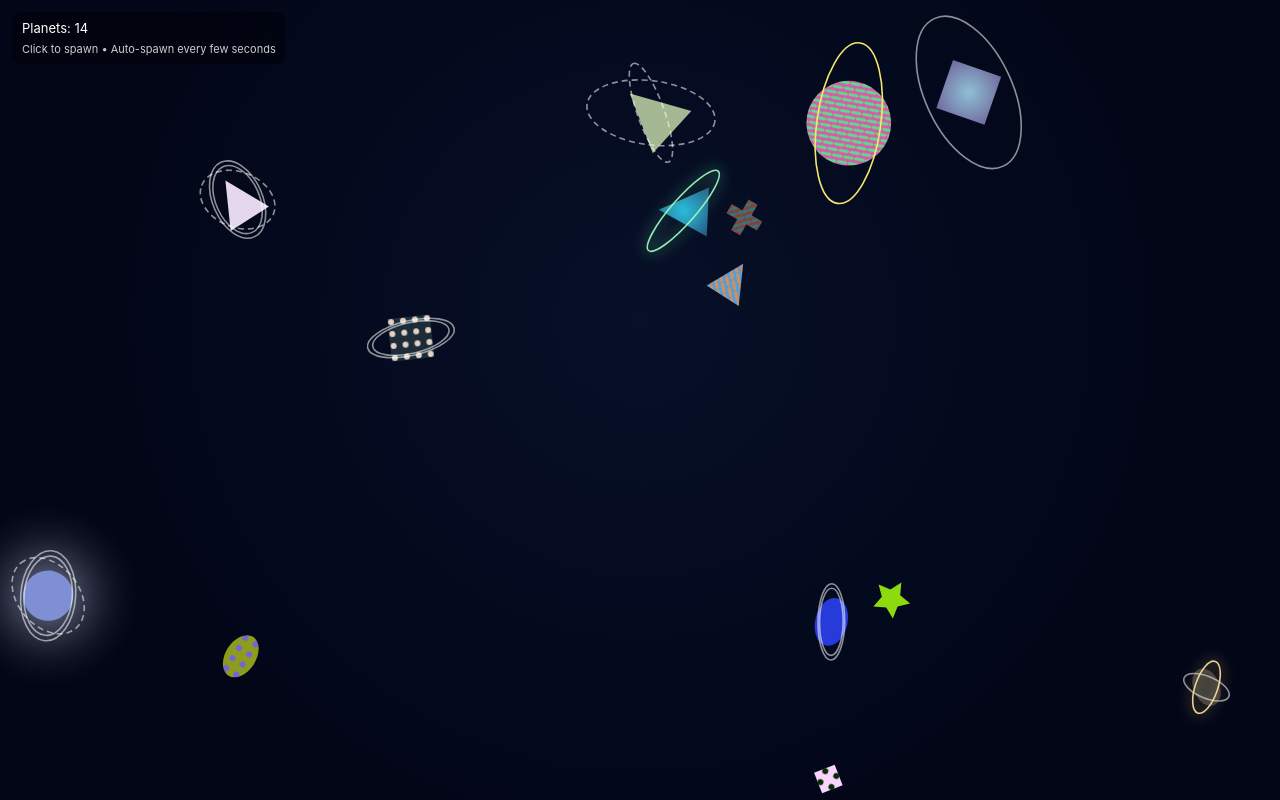
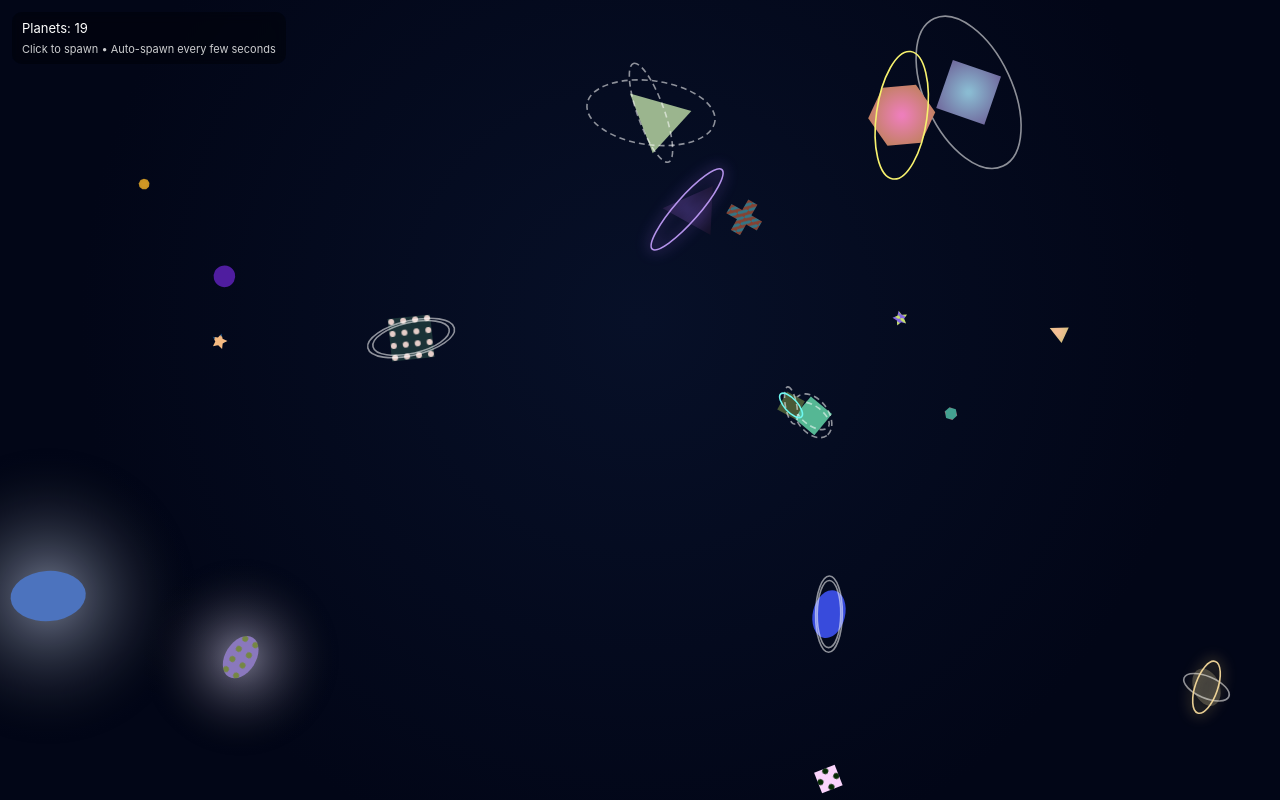
Before and after one commit to swrdfgd/Planets, a plain HTML site: page index.html in a window 1280 px wide. Drawn offline with Linux system fonts and the light colour scheme; animation ran at ten frames a second.

Commit message:
Add files via upload

```diff
--- a/index.html
+++ b/index.html
@@ -385,9 +385,9 @@
 	const explosionRemoves = [];
 	for (let idx=0; idx<planets.length; idx++){
 	  const p = planets[idx];
-	  if (p.r > 80*DPR && Math.random() < 0.002) { // 0.2% chance per frame
+	  if (p.r > 80*Math.random()*DPR && Math.random() < 0.01) { // 0.2% chance per frame
 		// explode
-		const num = 5 + ((Math.random()*8)|0); // 5–12 new planets
+		const num = 1 + ((Math.random()*p.r+1)/(Math.random()*p.r+1)|0);
 		for (let k=0; k<num; k++){
 		  const angle = Math.random() * Math.PI * 2;
 		  const dist = rand(5*DPR, p.r*0.6);
```
